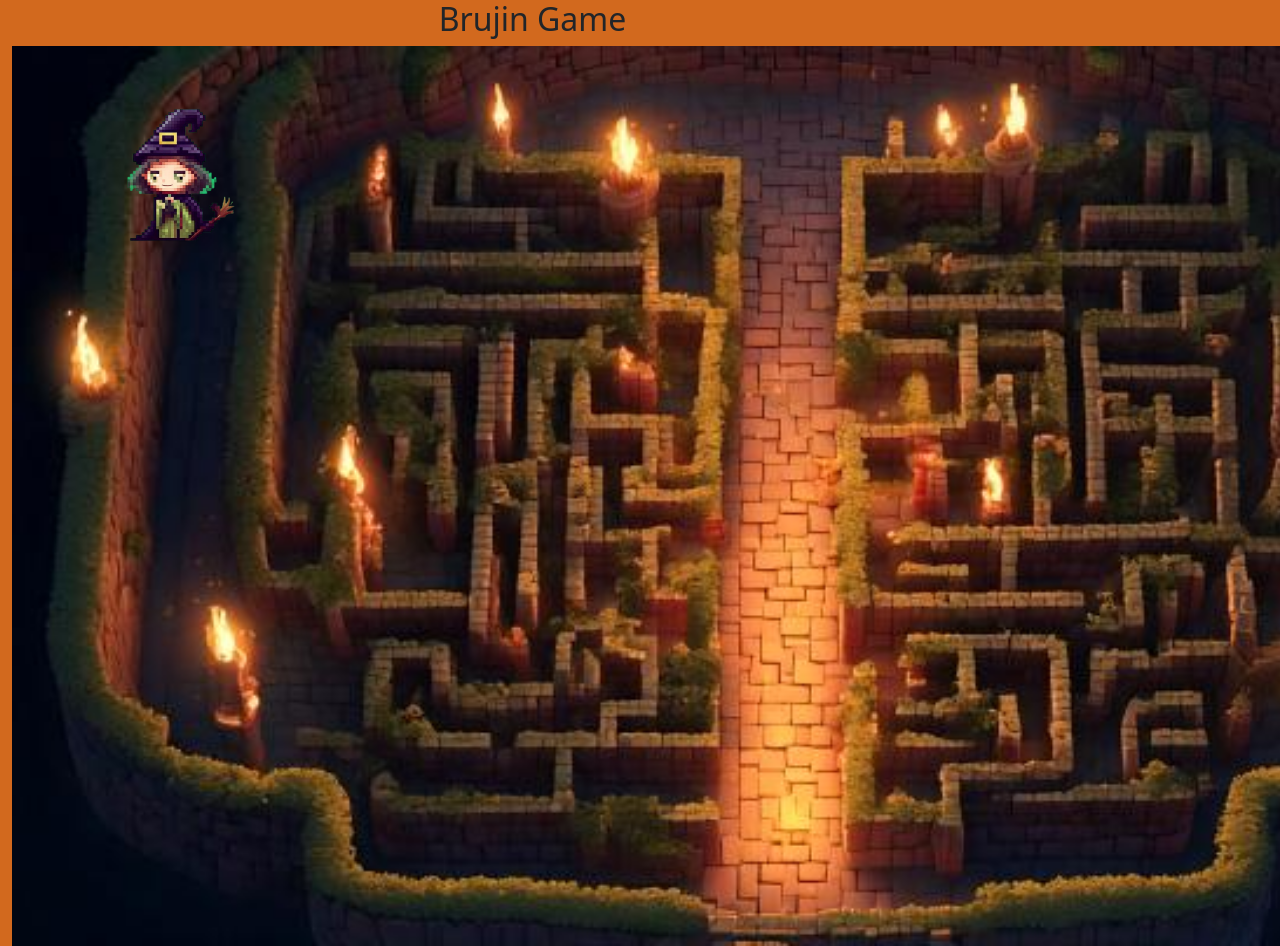
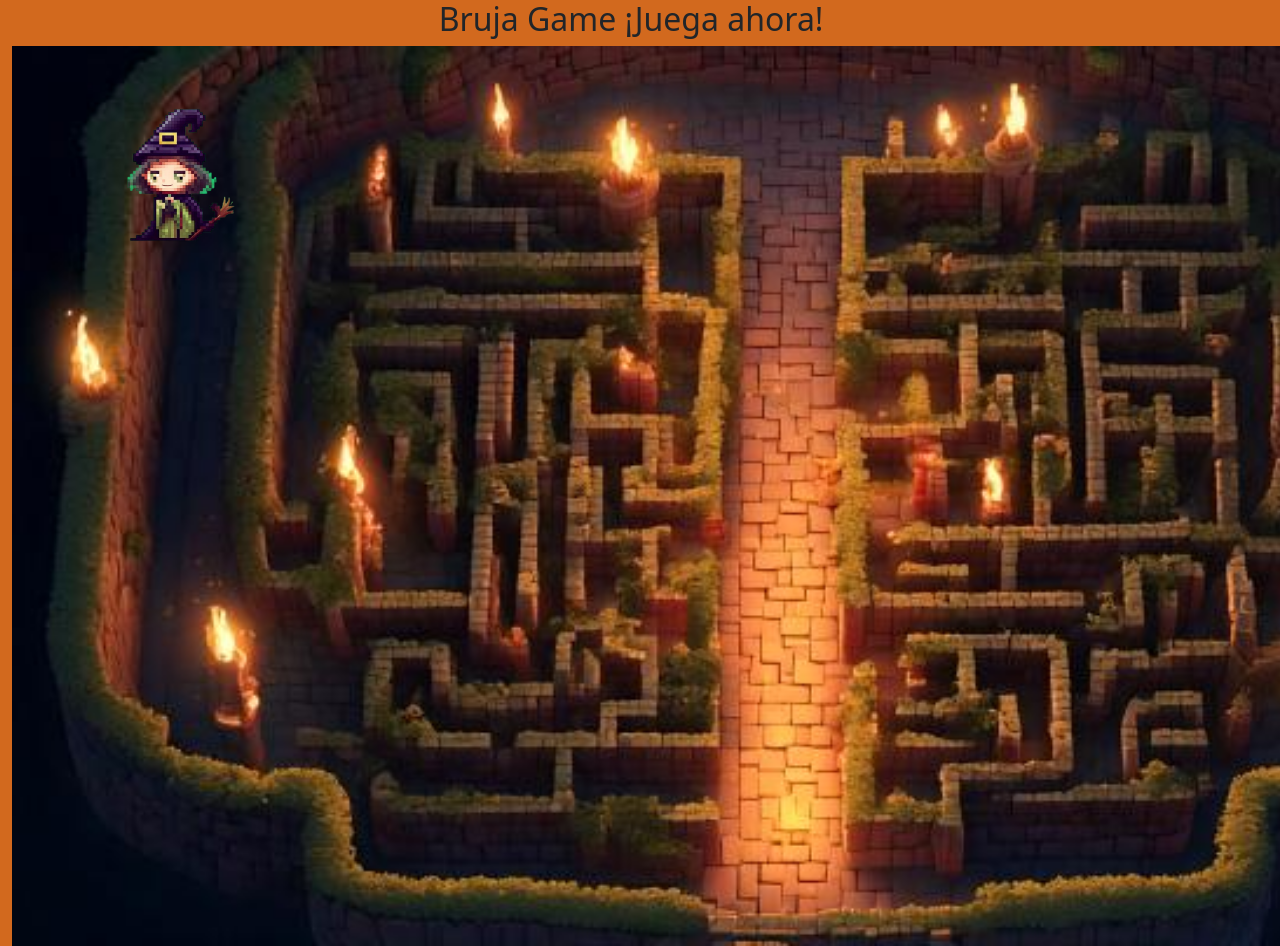
Before and after one commit to Yeniferarias2024/Brujin-Game, a plain HTML site: page index.html in a window 1280 px wide. Shown: the top 946 px of the page. Drawn offline with nearby package versions, Linux system fonts and the light colour scheme; a web font is replaced by a local one.

Commit message:
Hago actualizacion del titulo de Brujin Game

```diff
--- a/index.html
+++ b/index.html
@@ -16,7 +16,7 @@
                 <link rel="preconnect" href="https://fonts.googleapis.com">
                 <link rel="preconnect" href="https://fonts.gstatic.com" crossorigin>
                 <link href="https://fonts.googleapis.com/css2?family=Hanalei&display=swap" rel="stylesheet">
-                <h2>Brujin Game</h2>
+                <h2>Bruja Game ¡Juega ahora!</h2>
             </div>
             <div class="col-4"></div>
         </div>
```
